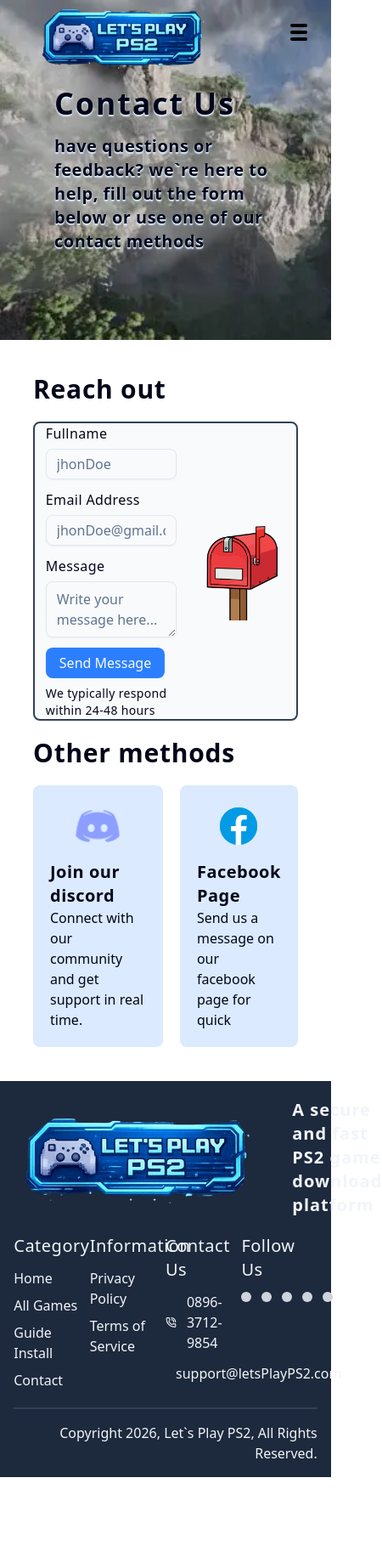
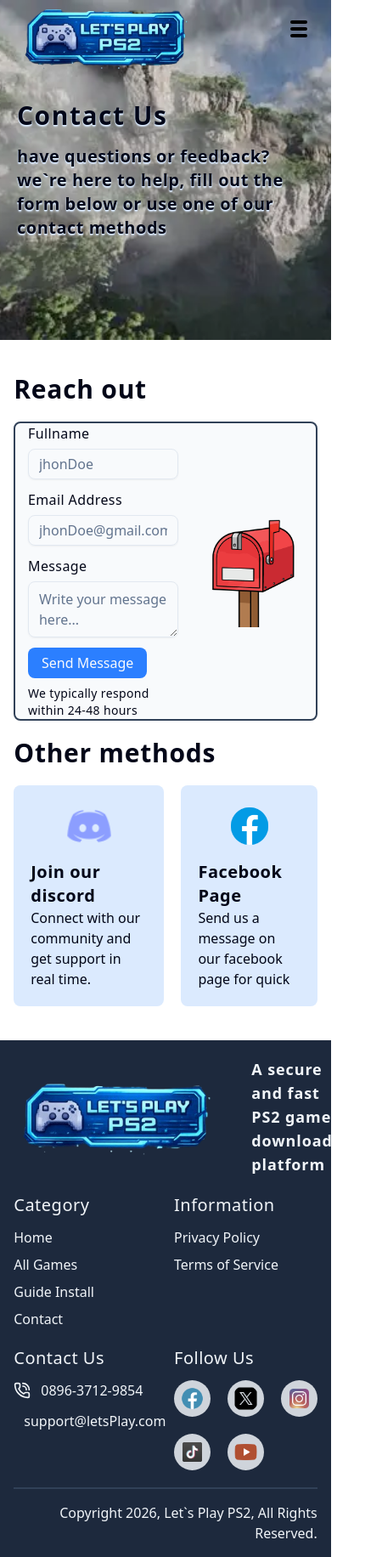
Before and after one commit to GaluhPncWirs/website-game-PS2, a React (Vite) app: page /Contact in a window 390 px wide. Shown: the whole page at 85% size, 450 px wide, since content can reach past the window. Before the commit the page ends 1738 px from the top, so only its background shows below. Built offline with nearby package versions, Linux system fonts and the light colour scheme.

Commit message:
sedang mengerjakan responsive di halaman homepage, yang selesai baru ukuran handphone

```diff
--- a/src/components/coverGames/content.tsx
+++ b/src/components/coverGames/content.tsx
@@ -10,7 +10,7 @@ export type propsCoverGame = {
 export default function CoverGames(props: propsCoverGame) {
   const { srcImg, altImg, rating, genre } = props;
   return (
-    <div className="relative min-w-60 cursor-pointer group">
+    <div className="relative cursor-pointer group min-w-40 md:min-w-60">
       <img src={srcImg} alt={altImg} className="w-full" />
       <div className="flex justify-around absolute font-semibold w-full bottom-0 py-2 text-slate-100 bg-black/50 transition-all group-hover:bg-black/90">
         <div className="flex items-center gap-x-2">
--- a/src/components/footer/content.tsx
+++ b/src/components/footer/content.tsx
@@ -1,4 +1,4 @@
-import { Mail, PhoneCall } from "lucide-react";
+import { Mail, MailIcon, PhoneCall } from "lucide-react";
 import { Link } from "react-router-dom";
 
 export default function Footer() {
@@ -7,13 +7,13 @@ export default function Footer() {
       <div className="w-11/12 mx-auto text-slate-100 pt-5">
         <div className="mb-5">
           <div className="flex items-center gap-x-5">
-            <img src="/images/global/logoApp.png" alt="Logo" />
+            <img src="/images/global/logoApp.png" alt="Logo" className="w-60" />
             <div className="w-0.5 h-14 bg-slate-600" />
-            <h3 className="text-xl font-semibold tracking-wider">
+            <h3 className="text-lg md:text-xl font-semibold tracking-wider">
               A secure and fast PS2 game download platform
             </h3>
           </div>
-          <div className="grid grid-cols-4 mt-5">
+          <div className="grid grid-cols-2 md:grid-cols-4 mt-5 gap-5">
             <div>
               <h1 className="mb-3 font-medium text-xl tracking-wide">
                 Category
@@ -52,16 +52,16 @@ export default function Footer() {
               </h1>
               <ul className="flex flex-col gap-y-3">
                 <li className="flex gap-x-3 items-center">
-                  <PhoneCall />
+                  <PhoneCall className="size-5" />
                   <h3>0896-3712-9854</h3>
                 </li>
                 <li className="flex gap-x-3 items-center">
-                  <Mail />
+                  <Mail className="size-5" />
                   <Link
-                    to="mailto:support@gigsticket.com"
+                    to="mailto:support@letsPlayPS2.com"
                     className="linkFooter"
                   >
-                    support@letsPlayPS2.com
+                    support@letsPlay.com
                   </Link>
                 </li>
               </ul>
@@ -70,7 +70,7 @@ export default function Footer() {
               <h1 className="mb-3 font-medium text-xl tracking-wide">
                 Follow Us
               </h1>
-              <ul className="flex gap-x-3 items-center">
+              <ul className="grid grid-cols-3 md:grid-cols-4 place-items-center gap-5">
                 <Link to="">
                   <img
                     src="/images/footer/facebook.png"
--- a/src/components/genreGames/content.tsx
+++ b/src/components/genreGames/content.tsx
@@ -8,7 +8,7 @@ export default function GenreGames() {
         Genre Games
       </h2>
       <div className="border border-slate-400 px-5 py-3 bg-slate-100">
-        <ul className="flex flex-col gap-y-2 mb-4">
+        <ul className="grid grid-cols-3 md:grid-cols-1 gap-y-2 mb-4">
           <li className="flex items-center gap-x-2">
             <Input type="checkbox" className="size-4" />
             <label htmlFor="">Action</label>
@@ -31,15 +31,7 @@ export default function GenreGames() {
           </li>
           <li className="flex items-center gap-x-2">
             <Input type="checkbox" className="size-4" />
-            <label htmlFor="">Strategy</label>
-          </li>
-          <li className="flex items-center gap-x-2">
-            <Input type="checkbox" className="size-4" />
             <label htmlFor="">Sports</label>
-          </li>
-          <li className="flex items-center gap-x-2">
-            <Input type="checkbox" className="size-4" />
-            <label htmlFor="">Simulation</label>
           </li>
         </ul>
         <Button className="w-full">Apply Filter</Button>
--- a/src/components/navbar/content.tsx
+++ b/src/components/navbar/content.tsx
@@ -1,6 +1,4 @@
 import { useEffect, useState } from "react";
-import { Button } from "../ui/button";
-import { Input } from "../ui/input";
 import ListNavigation from "./listNavigasi/content";
 import HamburgerMenu from "./hamburgerMenu/content";
 
@@ -21,17 +19,13 @@ export default function NavigationBar() {
 
   return (
     <nav
-      className={`flex px-10 items-center gap-x-5 fixed w-full z-9999 text-slate-200 transition-all ${isScrolled ? `backdrop-blur-md shadow-md` : `bg-transparent`}`}
+      className={`flex items-center px-5 md:justify-around gap-x-5 fixed w-full z-9999 text-slate-200 transition-all ${isScrolled ? `backdrop-blur-md shadow-md` : `bg-transparent`}`}
     >
       <img src="/images/global/logoApp.png" alt="Logo" className="w-52" />
-      <div className="hidden font-semibold text-xl tracking-wide justify-around w-2/3 md:flex">
+      <HamburgerMenu />
+      <div className="hidden font-semibold text-xl tracking-wide justify-around w-3/4 md:flex">
         <ListNavigation />
       </div>
-      <div className="w-1/3 hidden justify-end gap-x-3 md:flex">
-        <Input type="text" placeholder="Search Game" />
-        <Button>Search</Button>
-      </div>
-      <HamburgerMenu />
     </nav>
   );
 }
--- a/src/components/navbar/hamburgerMenu/content.tsx
+++ b/src/components/navbar/hamburgerMenu/content.tsx
@@ -1,5 +1,7 @@
 import { useEffect, useRef, useState } from "react";
 import ListNavigation from "../listNavigasi/content";
+import { Input } from "@/components/ui/input";
+import { Button } from "@/components/ui/button";
 
 export default function HamburgerMenu() {
   const [isCheked, setIsCheked] = useState<boolean>(false);
@@ -12,7 +14,7 @@ export default function HamburgerMenu() {
         containerRef.current &&
         !containerRef.current.contains(event.target as Node)
       ) {
-        setIsCheked(false);
+        setIsCheked(true);
       }
     }
 
@@ -25,7 +27,7 @@ export default function HamburgerMenu() {
 
   return (
     <div className="md:hidden" ref={containerRef}>
-      <div className="absolute right-7 top-7 flex items-center gap-x-3">
+      <div className="absolute right-7 top-6 flex items-center gap-x-3">
         <div className="hamburgerMenu flex flex-col h-5 justify-between">
           <input
             type="checkbox"
@@ -39,7 +41,7 @@ export default function HamburgerMenu() {
       </div>
 
       <div
-        className={`grid grid-cols-2 absolute place-items-center h-64 -z-10 transition-all duration-300 text-xl font-semibold w-full bg-amber-600 left-0 top-0 ${isCheked ? `translate-y-0 pt-10` : `-translate-y-full`}`}
+        className={`absolute grid grid-cols-3 px-6 gap-y-10 place-content-center h-60 -z-10 transition-all duration-300 text-xl font-semibold w-full bg-blue-400 left-0 top-0 ${isCheked ? `translate-y-0 pt-16` : `-translate-y-full`}`}
       >
         <ListNavigation />
       </div>
--- a/src/components/navbar/listNavigasi/content.tsx
+++ b/src/components/navbar/listNavigasi/content.tsx
@@ -1,3 +1,5 @@
+import { Button } from "@/components/ui/button";
+import { Input } from "@/components/ui/input";
 import { Link } from "react-router-dom";
 
 export default function ListNavigation() {
@@ -15,6 +17,10 @@ export default function ListNavigation() {
       <Link to="/Contact" className="cursor-pointer">
         Contact
       </Link>
+      <div className="gap-x-3 flex w-72">
+        <Input type="text" placeholder="Search Game" />
+        <Button>Search</Button>
+      </div>
     </>
   );
 }
--- a/src/layout/cardPS2Emulator/content.tsx
+++ b/src/layout/cardPS2Emulator/content.tsx
@@ -12,7 +12,7 @@ export default function CardPS2Emulator(props: propsPS2EmuOverview) {
   const { emulatorImg, emulatorAlt, nameEmulator, descEmulator, children } =
     props;
   return (
-    <div className="w-xs h-full flex flex-col">
+    <div className="w-sm md:w-xs h-full flex flex-col">
       <img
         src={emulatorImg}
         alt={emulatorAlt}
--- a/src/layout/rootLayout/content.tsx
+++ b/src/layout/rootLayout/content.tsx
@@ -15,11 +15,11 @@ export default function RootLayout(props: propsRootLayout) {
   return (
     <div>
       <NavigationBar />
-      <div className="heroSection h-100 flex flex-col justify-center px-16 gap-y-4">
-        <h1 className="font-bold text-4xl tracking-wider text-shadow-sm text-shadow-blue-100 max-w-2xl">
+      <div className="heroSection h-100 flex flex-col justify-center px-5 gap-y-4 md:px-16">
+        <h1 className="font-bold tracking-wider text-shadow-sm text-shadow-blue-100 text-3xl max-w-sm md:text-4xl md:max-w-2xl">
           {titlePage}
         </h1>
-        <h3 className="font-semibold text-xl tracking-wide text-shadow-sm text-shadow-blue-100 max-w-2xl">
+        <h3 className="font-semibold text-xl tracking-wide text-shadow-sm text-shadow-blue-100 md:max-w-2xl">
           {descPage}
         </h3>
         {pathname === "/HomePage" && (
@@ -39,7 +39,7 @@ export default function RootLayout(props: propsRootLayout) {
           </div>
         )}
       </div>
-      <div className="w-4/5 mx-auto my-10">{children}</div>
+      <div className="w-11/12 md:w-4/5 mx-auto my-10">{children}</div>
       <Footer />
     </div>
   );
```
Also changed, not shown: src/app/HomePage/page.tsx (+11 -13 lines).
